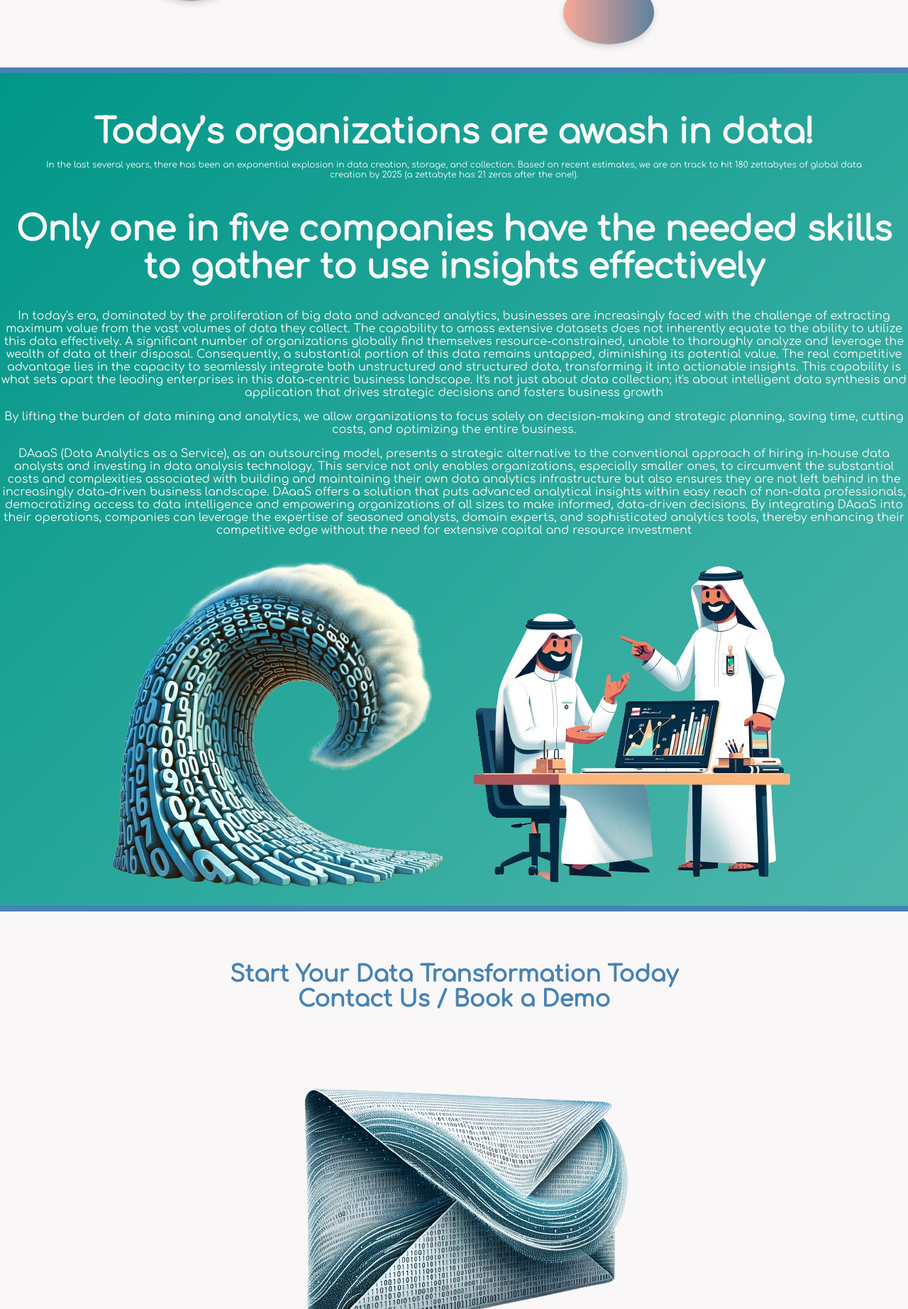
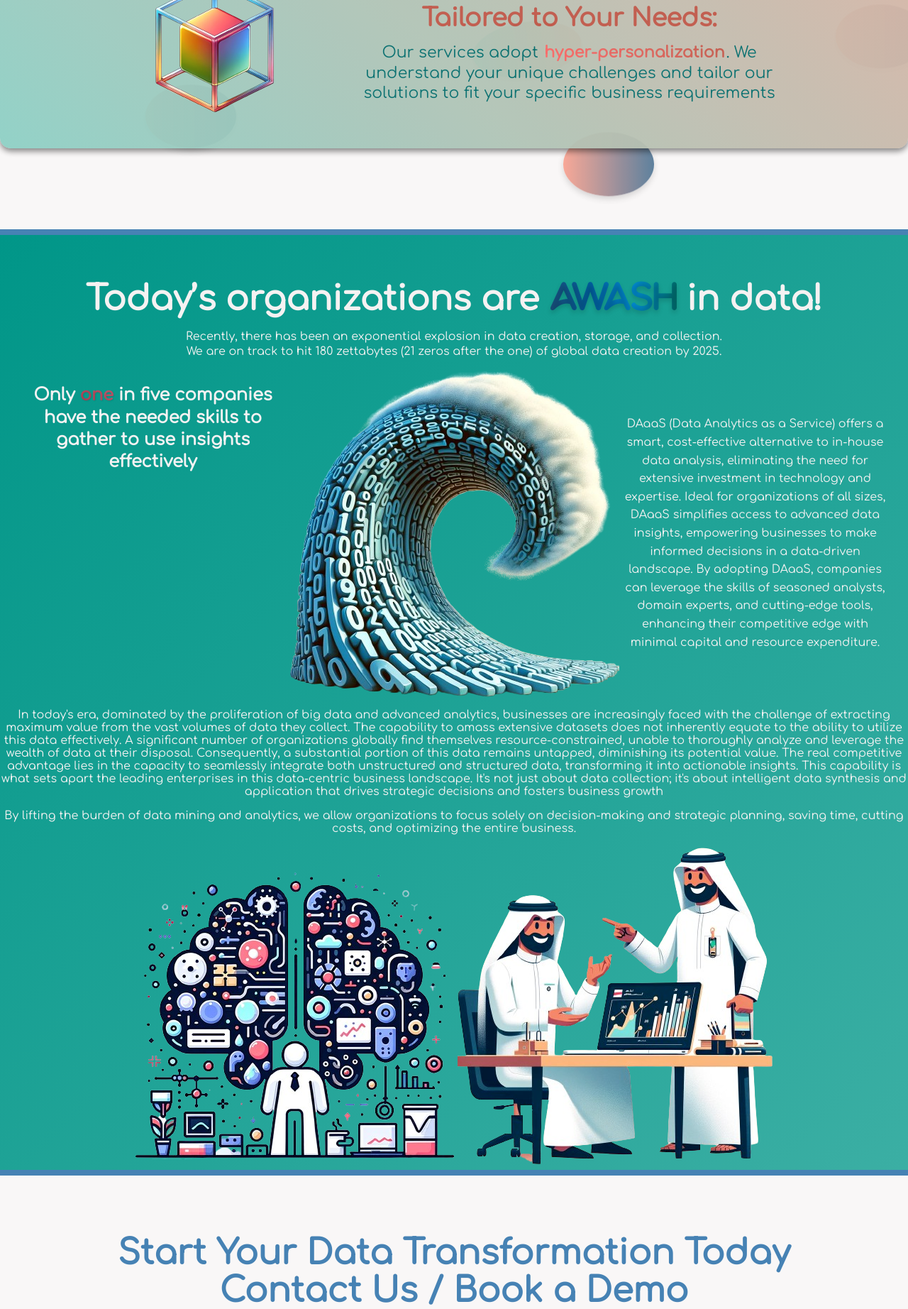
Before and after one commit to OSuwaidi/malomat, a Flask app: page / in a window 1280 px wide. Shown: the part 2800-4644 px from the top of the page at 71% size. Run offline with Flask 3, Linux system fonts and the light colour scheme; some web fonts are replaced.

Commit message:
started to organize content in bulk section

```diff
--- a/static/styles/base.css
+++ b/static/styles/base.css
@@ -5,7 +5,7 @@ html, body {
     height: 100%; /* Ensure the full height of the page is covered */
     text-align: center;
     font-family: 'Comfortaa', sans-serif;
-    color: rgb(249, 247, 247);
+    color: rgb(245, 242, 242);
 }
 
 body {
--- a/static/styles/end-background.css
+++ b/static/styles/end-background.css
@@ -14,7 +14,69 @@
     font-size: 3rem;
 }
 
-.footnote {
-    width: 90%;
-    font-size: 12px;
+.end-background img{
+    margin: 0;
+    padding: 0;
 }
+
+@font-face {
+    font-family: 'Aquatico';
+    src: url('/static/fonts/Aquatico-Regular.otf') format('opentype');
+    font-weight: normal;
+    font-style: normal;
+}
+
+#water {
+    font-family: 'Aquatico', sans-serif;
+    background: linear-gradient(90deg, #1a4f7a, #005f9e, #0088cc, #006B6B);
+    -webkit-background-clip: text;
+    background-clip: text;
+    color: transparent; /* Makes the gradient visible */
+    text-shadow: 0px 4px 6px rgba(0, 0, 0, 0.15); /* Soft shadow for depth */
+}
+
+@media (max-width: 768px) {
+    #water {
+        font-size: 2em; /* Smaller font size on smaller screens */
+    }
+}
+
+.flex_cont {
+    position: relative;
+    display: flex;
+    flex-wrap: wrap;
+    align-items: flex-start;
+    justify-content: center}
+
+#wave_left {
+    width: 30%;
+    line-height: 1.3;
+
+}
+
+@keyframes movingGradient {
+    0% { background-position: 0% 50%; }
+    50% { background-position: 100% 50%; }
+    100% { background-position: 0% 50%; }
+}
+
+.danger {
+    background: linear-gradient(45deg, #A83248, #BA4A5E, #CC6A7E);
+    -webkit-background-clip: text;
+    background-clip: text;
+    color: transparent; /* Makes the gradient visible */
+    animation: movingGradient 3s ease infinite;
+    background-size: 200% 200%;
+}
+
+.danger {
+    text-shadow: 1px 1px 2px rgba(0, 0, 0, 0.1);
+}
+
+#wave_right {
+    width: 30%;
+    margin: 0;
+    padding: 0;
+    margin-top: 5%;
+    line-height: 1.6
+}
--- a/static/styles/start-background.css
+++ b/static/styles/start-background.css
@@ -7,6 +7,7 @@
     min-height: 100vh;
     width:100%;
     z-index: -1;
+    opacity: 0.97;
 }
 
 .letter {
--- a/templates/HOMEPAGE.html
+++ b/templates/HOMEPAGE.html
@@ -59,23 +59,26 @@
     </div>
 
     <div class="end-background">
-    <div class="content_pair">
-        <h1 style="margin: 0">Today’s organizations are awash in data!</h1>
-        <p class="footnote">In the last several years, there has been an exponential explosion in data creation, storage, and collection.
-        Based on recent estimates, we are on track to hit 180 zettabytes of global data creation by 2025 (a zettabyte has 21 zeros after the one!).</p>
+    <div class="flex_cont">
+
+        <div class="content_pair">
+            <h1 style="margin: 0">Today’s organizations are <span id="water">awash</span> in data!</h1>
+            <p style="width: 60%; line-height: 1.3">Recently, there has been an exponential explosion in data creation, storage, and collection.
+            We are on track to hit 180 zettabytes (21 zeros after the one) of global data creation by 2025.</p>
+        </div>
+
+        <h2 id="wave_left">Only <span class="danger">one</span> in five companies have the needed skills to gather to use insights effectively</h2>
+        <img src="/static/images/wave.png" alt="img">
+        <p id="wave_right">DAaaS (Data Analytics as a Service) offers a smart, cost-effective alternative to in-house data analysis, eliminating the need for extensive investment in technology and expertise. Ideal for organizations of all sizes, DAaaS simplifies access to advanced data insights, empowering businesses to make informed decisions in a data-driven landscape. By adopting DAaaS, companies can leverage the skills of seasoned analysts, domain experts, and cutting-edge tools, enhancing their competitive edge with minimal capital and resource expenditure.</p>
     </div>
-
-    <h1>Only one in five companies have the needed skills to gather to use insights effectively</h1>
 
         <p>In today's era, dominated by the proliferation of big data and advanced analytics, businesses are increasingly faced with the challenge of extracting maximum value from the vast volumes of data they collect. The capability to amass extensive datasets does not inherently equate to the ability to utilize this data effectively. A significant number of organizations globally find themselves resource-constrained, unable to thoroughly analyze and leverage the wealth of data at their disposal. Consequently, a substantial portion of this data remains untapped, diminishing its potential value.
 
     The real competitive advantage lies in the capacity to seamlessly integrate both unstructured and structured data, transforming it into actionable insights. This capability is what sets apart the leading enterprises in this data-centric business landscape. It's not just about data collection; it's about intelligent data synthesis and application that drives strategic decisions and fosters business growth</p>
     <p>By lifting the burden of data mining and analytics, we allow organizations to focus solely on decision-making and strategic planning,
         saving time, cutting costs, and optimizing the entire business.</p>
-    <p>DAaaS (Data Analytics as a Service), as an outsourcing model, presents a strategic alternative to the conventional approach of hiring in-house data analysts and investing in data analysis technology. This service not only enables organizations, especially smaller ones, to circumvent the substantial costs and complexities associated with building and maintaining their own data analytics infrastructure but also ensures they are not left behind in the increasingly data-driven business landscape. DAaaS offers a solution that puts advanced analytical insights within easy reach of non-data professionals, democratizing access to data intelligence and empowering organizations of all sizes to make informed, data-driven decisions. By integrating DAaaS into their operations, companies can leverage the expertise of seasoned analysts, domain experts, and sophisticated analytics tools, thereby enhancing their competitive edge without the need for extensive capital and resource investment</p>
-        <img src="/static/images/wave.png" alt="img">
+        <img src="/static/images/data.png" alt="img">
         <img src="/static/images/collab.png" alt="img">
-    </div>
 
     <div class="contact-background">
     <h1>Start Your Data Transformation Today
```
Also changed, not shown: static/fonts/Aquatico-Regular.otf (added), static/images/collab.png, static/images/data.png (added), static/images/lock.png, static/images/logo.png, static/images/wave.png.
